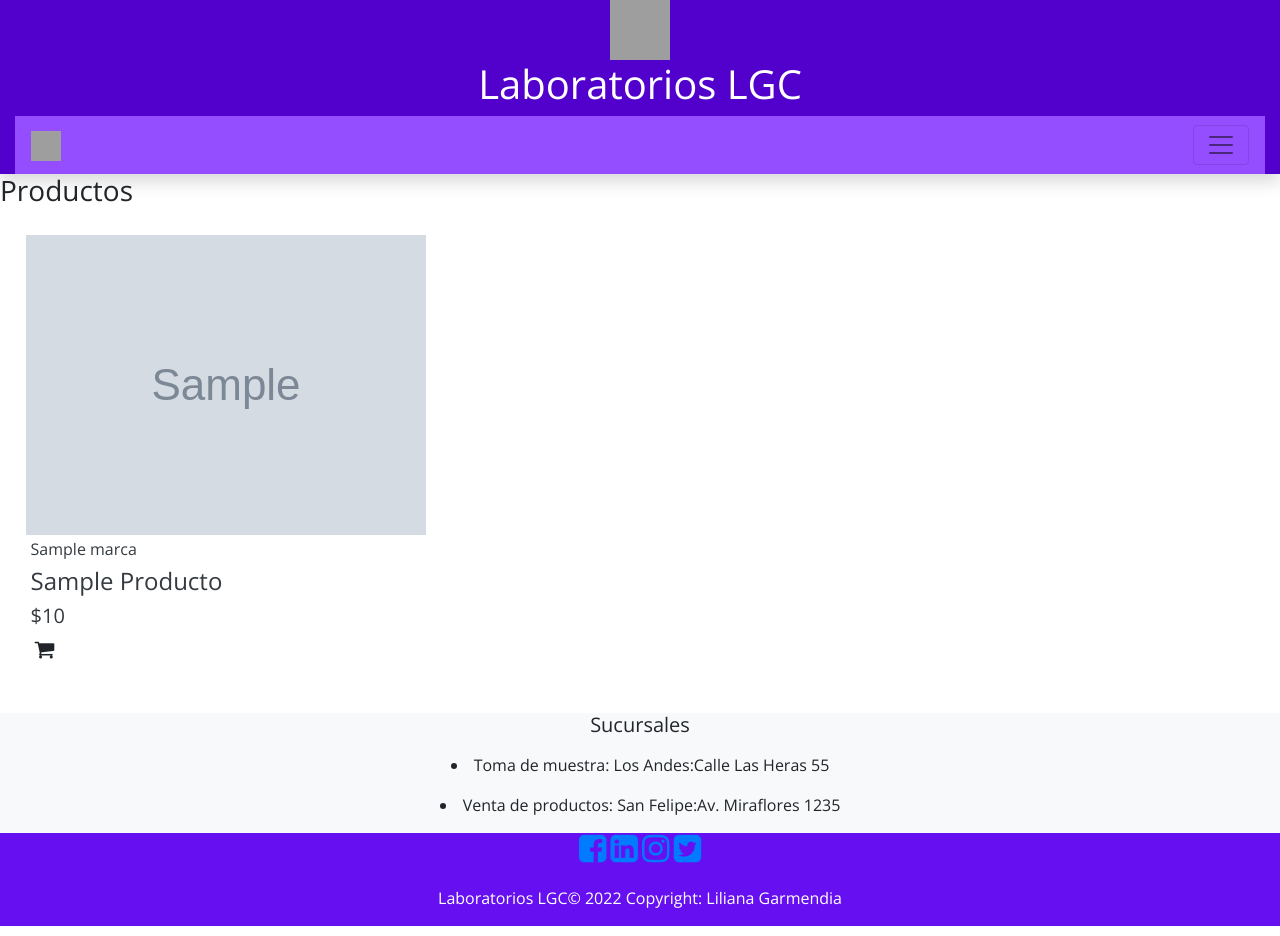
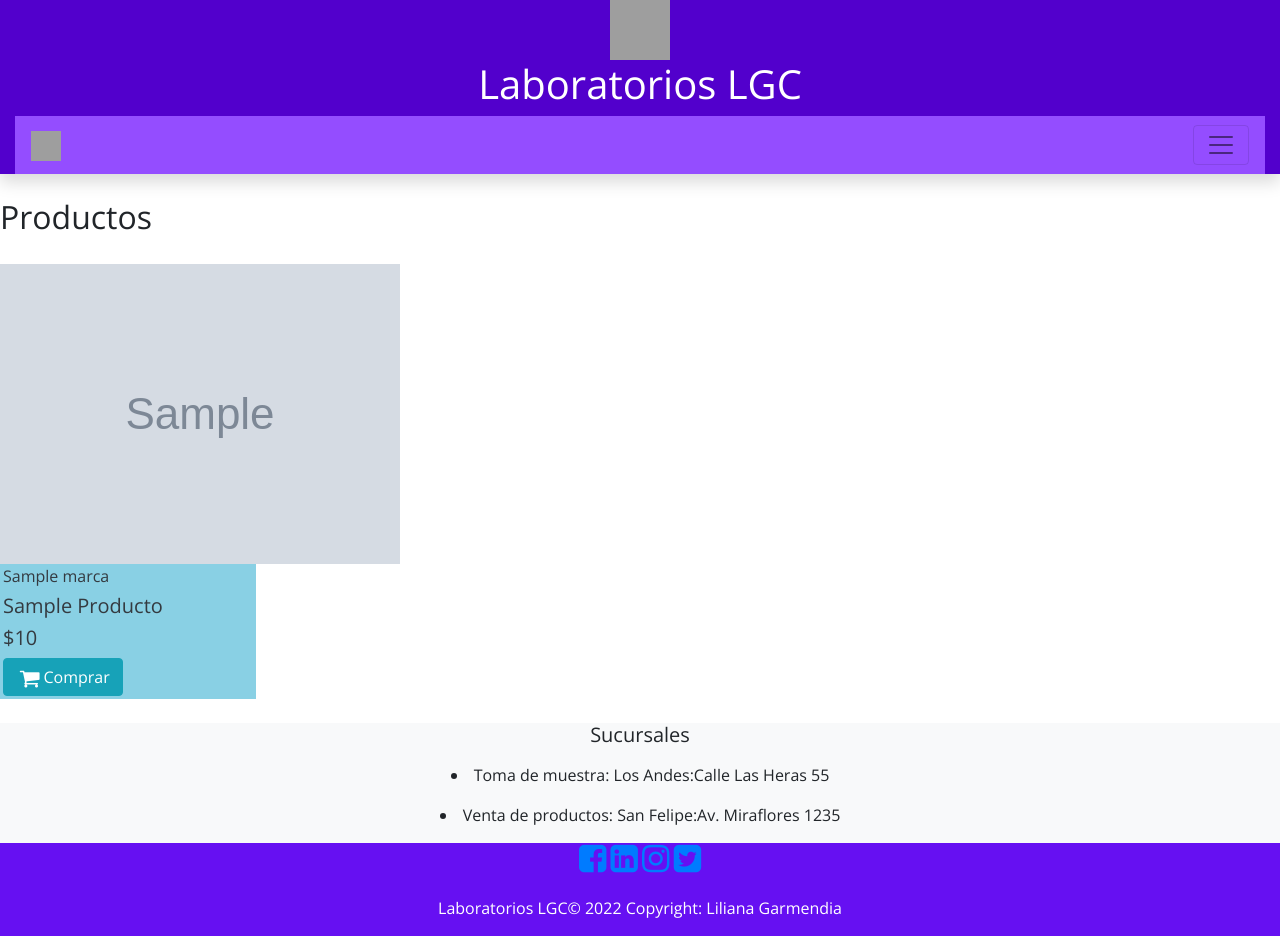
Before and after one commit to LiliGC/Lab-individual-heroku, a Django app: page /catalogo_productos/ in a window 1280 px wide. Run offline with Django 4.2, Linux system fonts and the light colour scheme; a user stored in the database is signed in; tables that the repository leaves empty hold one stand-in row (values such as "Sample post"); grey boxes marked "Sample" are stand-in pictures; some libraries are stand-ins or nearby versions; grey boxes are pictures that could not be loaded.

Commit message:
Modifique template detalle producto

```diff
--- a/labtienda/static/css/estilos.css
+++ b/labtienda/static/css/estilos.css
@@ -18,8 +18,8 @@ body {
 }
 
 .producto .contenedor_producto {
-    background-color: white;
-    width: 80%;
+    background-color: rgb(137, 208, 228);
+    width: 100%;
     margin: auto;
 }
 
@@ -28,5 +28,5 @@ body {
 }
 
 .producto .detalle {
-    padding: 5px;
+    padding: 3px;
 }
--- a/labtienda/templates/labtienda/catalogo_productos.html
+++ b/labtienda/templates/labtienda/catalogo_productos.html
@@ -5,13 +5,11 @@
 {% block content%}
     {% load thumbnail %}
     {% load humanize %}
-            <h3>Productos</h3>
+        <br>
+            <h2>Productos</h2>
         <div class="productos">
-
             {% for p in productos %}
-
             <div class="producto">
-
                 <div class= "contenedor_producto">
                         {% if p.imagen %}
                             {% thumbnail p.imagen '300x150' as imagen %}
@@ -20,14 +18,13 @@
                         {% endif %}
                     <div class="detalle">
                         <h6 class="text-dark text-start">{{ p.marca | capfirst }}</h6>
-                        <a href="{% url 'producto_detalle' p.pk %}"><h4 class="text-dark text-start">{{ p.nombre | title }}</h4></a>
+                        <a href="{% url 'producto_detalle' p.pk %}"><h5 class="text-dark text-start">{{ p.nombre | title }}</h5></a>
                         <h5 class="text-dark text-start">${{ p.precio | intcomma }}</h5>
-                        <i class="fa fa-shopping-cart fa-fw fa-lg"></i>
+                        <a href= "{% url 'productos' %}" class="btn btn-info"><i class="fa fa-shopping-cart fa-fw fa-lg"></i>Comprar</a>
                     </div>
                 </div>
             </div>
             {% endfor %}
-    </div>
-    <br>
+        </div>
     <br>
 {% endblock %}
```
Also changed, not shown: labtienda/templates/labtienda/producto_detalle.html (+14 -6 lines), 1 other file.
